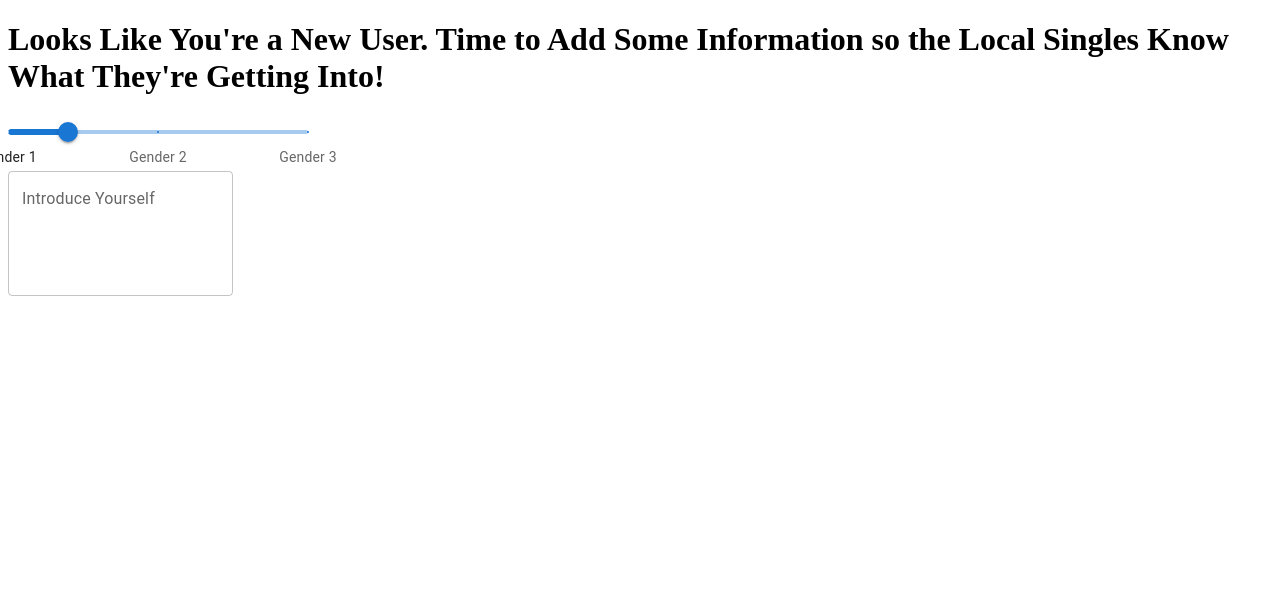
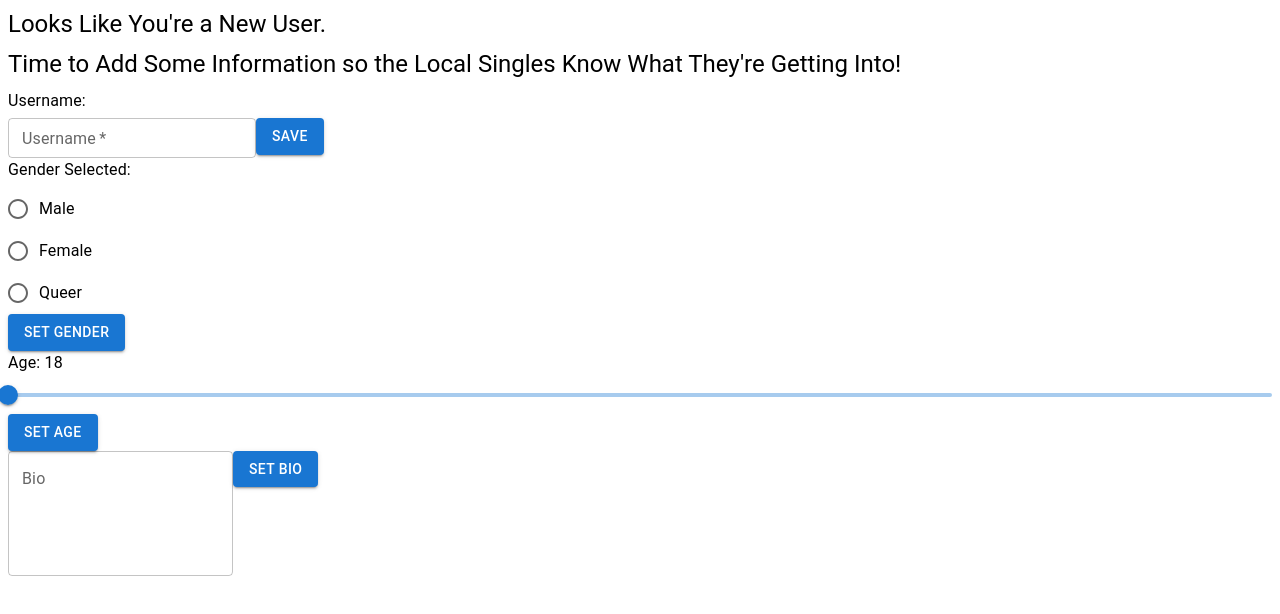
Before and after one commit to HotLocalSingles/wheel-of-love, a React app: page /newUser in a window 1280 px wide. Shown: the top 614 px of the page. Built offline with nearby package versions, Linux system fonts and the light colour scheme; no server answers; the HTML template or start-up script is replaced by a standard one.

Commit message:
New User Page Has Working Components, Need to Create Axios Request to Add to DB

```diff
--- a/client/src/components/Matches.jsx
+++ b/client/src/components/Matches.jsx
@@ -24,6 +24,7 @@ const Matches = ({ user }) => {
 
     } catch (error) {
       console.error('Could not retrieve all matches:', error);
+      navigate('/login');
     }
   };
 
--- a/client/src/components/UserProfile.jsx
+++ b/client/src/components/UserProfile.jsx
@@ -66,6 +66,7 @@ const UserProfile = ({ user, setUser }) => {
                   size="small"
                   id="outlined-basic"
                   label="Edit Name"
+                  helperText="Please enter your new name"
                   defaultValue={ user.name }
                   onChange={(event) => setEditedName(event.target.value)}
                 />
--- a/client/src/pages/NewUser.jsx
+++ b/client/src/pages/NewUser.jsx
@@ -1,9 +1,110 @@
 import React, { useState, useEffect } from 'react';
 import axios from 'axios';
-import { Stack, TextField, Slider, Box } from '@mui/material';
+import { Stack, TextField, Slider, Box, FormControlLabel, FormGroup, Radio, Typography, Button } from '@mui/material';
 
 
 const NewUser = () => {
+  const [selectedGender, setSelectedGender] = useState(null);
+  const [username, setUsername] = useState(null);
+  const [age, setAge] = useState(18);
+  const [bio, setBio] = useState('');
+  const [showBio, setShowBio] = useState(true);
+  const [editUsername, setEditUsername] = useState(true);
+  const [editGender, setEditGender] = useState(true);
+  const [confirmedAge, setConfirmedAge] = useState(false);
+
+  const handleGenderChange = (event) => {
+    setSelectedGender(event.target.value);
+  };
+
+  const handleAgeChange = (event, value) => {
+    setAge(value);
+  };
+
+  const handleBioChange = (event) => {
+    setBio(event.target.value);
+  };
+
+
+  // const areAllSaved = () => {
+  //   if(1) {
+  //     console.log('All are saved');
+  //   }
+  // };
+
+  // useEffect(() => {
+  //   areAllSaved();
+  // }, []);
+
+  return (
+    <div>
+      <Typography variant="h5" gutterBottom>Looks Like You're a New User.</Typography>
+      <Typography variant="h5" gutterBottom>Time to Add Some Information so the Local Singles Know What They're Getting Into!</Typography>
+
+      {editUsername ? (
+        <div>
+          <Typography id="username-textbox" gutterBottom>Username:</Typography>
+          <TextField required size="small" id="outlined-basic" label="Username" onChange={ (event) => setUsername(event.target.value) } />
+          <Button variant="contained" onClick={ () => setEditUsername(false) }>Save</Button>
+        </div>
+      ) : (
+        <div>
+          <Typography id="username-textbox" gutterBottom>Username: { username }</Typography>
+          <Button variant="contained" onClick={ () => setEditUsername(true) }>Edit Username</Button>
+        </div>
+      )}
+
+      <Typography id="gender-checkbox" gutterBottom>Gender Selected: { selectedGender }</Typography>
+      {editGender ? (
+        <div>
+          <FormGroup>
+            <FormControlLabel value="Male" control={ <Radio /> } label="Male" checked={ selectedGender === 'Male' } onChange={ handleGenderChange } />
+            <FormControlLabel value="Female" control={ <Radio /> } label="Female" checked={ selectedGender === 'Female' } onChange={ handleGenderChange } />
+            <FormControlLabel value="Queer" control={ <Radio /> } label="Queer" checked={ selectedGender === 'Queer' } onChange={ handleGenderChange } />
+          </FormGroup>
+          <Button variant="contained" onClick={ () => setEditGender(false) }>Set Gender</Button>
+        </div>
+      ) : (
+        <div>
+          <Button variant="contained" onClick={ () => setEditGender(true) }>Edit Gender</Button>
+        </div>
+      )}
+
+      <Typography id="age-slider" gutterBottom> Age: { age } </Typography>
+      {confirmedAge ? (
+        <div>
+          <Button variant="contained" onClick={ () => setConfirmedAge(false) }>Edit Age</Button>
+        </div>
+      ) : (
+        <div>
+          <Slider id="age-slider" value={ age } min={ 18 } max={ 95 } step={ 1 } onChange={ handleAgeChange } aria-labelledby="age-slider" />
+          <Button variant="contained" onClick={ () => setConfirmedAge(true) }>Set Age</Button>
+
+        </div>
+      )}
+
+      { showBio ? (
+        <TextField id="outlined-textarea" label="Bio" multiline rows={ 4 } value={ bio } onChange={ handleBioChange } />
+      ) : (
+        <div>
+          <Typography id="bio-typography" gutterBottom>Bio:</Typography>
+          <Typography>{ bio }</Typography>
+          <Button variant="contained" onClick={ () => setShowBio(true) }>Edit Bio</Button>
+        </div>
+      ) }
+      { showBio && (
+        <Button variant="contained" onClick={ () => setShowBio(false) }>Set Bio</Button>
+      ) }
+      <div>
+
+      </div>
+    </div>
+  );
+};
+
+/**
+ SLIDER IF NEEDED
+
    const marks = [
     {
       value: 0,
@@ -27,10 +128,6 @@ const NewUser = () => {
     return marks.findIndex((mark) => mark.value === value) + 1;
   };
 
-  return (
-    <div>
-      <h1>Looks Like You're a New User. Time to Add Some Information so the Local Singles Know What They're Getting Into!</h1>
-      <Box sx={{ width: 300 }}>
   <Slider
   aria-label="Restricted values"
   defaultValue={20}
@@ -40,15 +137,9 @@ const NewUser = () => {
   valueLabelDisplay="auto"
   marks={marks}
   />
-      </Box>
-      <TextField
-        id="outlined-textarea"
-        label="Introduce Yourself"
-        multiline
-        rows={4}
-      />
-    </div>
-  );
-};
+          <Typography variant="h7" gutterBottom>Your New Profile Information</Typography>
+        <Typography id="username-test" gutterBottom>Username: { username }</Typography>
+        <Typography id="gender-test" gutterBottom>Gender: { selectedGender }</Typography>
+ */
 
 export default NewUser;
```
Lines whose indentation alone changed are shown as unchanged.
